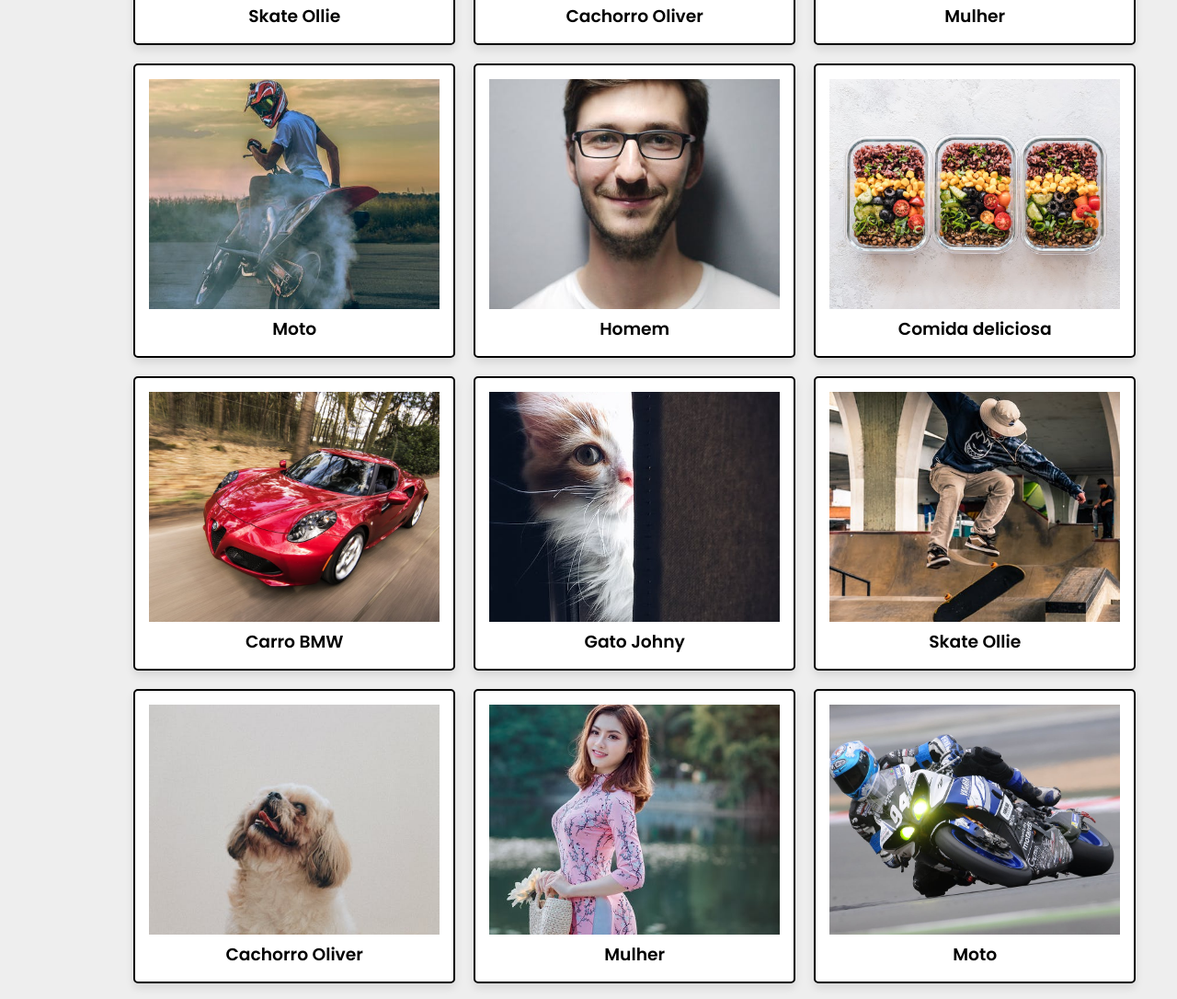
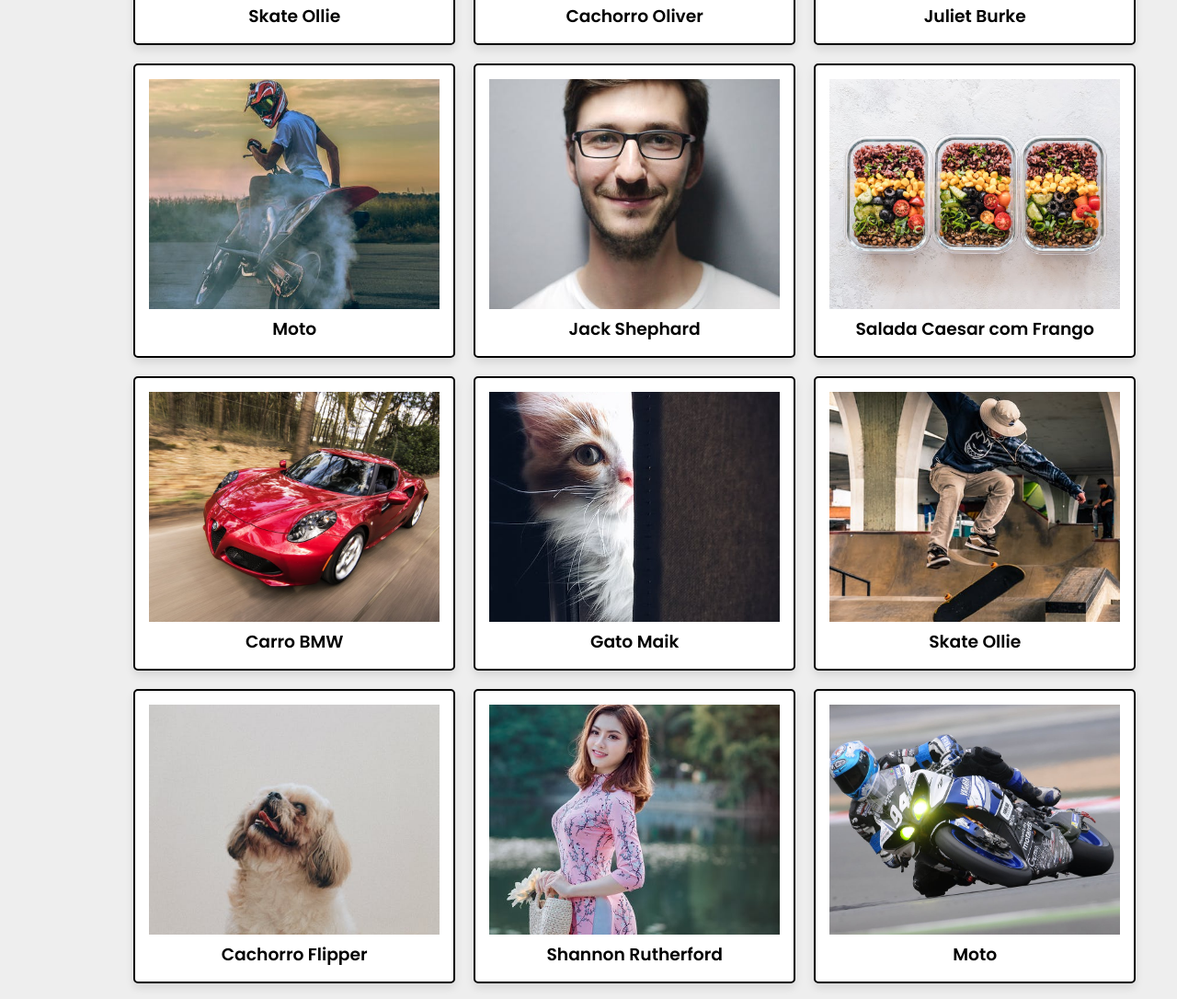
Before and after one commit to daniel-oliv3/galeria-de-fotos-search-website, a plain HTML site: page index.html in a window 1280 px wide. Shown: the part 796-1882 px from the top of the page at 92% size. Drawn offline with Linux system fonts and the light colour scheme.

Commit message:
Update index.html

```diff
--- a/index.html
+++ b/index.html
@@ -43,7 +43,7 @@
 
 		<div class="image" data-title="mulher">
 			<img src="img/mulher-01.jpeg" alt="">
-			<h3>Mulher</h3>
+			<h3>Juliet Burke</h3>
 		</div>
 
 		<div class="image" data-title="moto">
@@ -53,11 +53,11 @@
 
 		<div class="image" data-title="homem">
 			<img src="img/homem-01.jpeg" alt="">
-			<h3>Homem</h3>
+			<h3>Jack Shephard</h3>
 		</div>
 		<div class="image" data-title="comida">
 			<img src="img/food-02.jpeg" alt="">
-			<h3>Comida deliciosa</h3>
+			<h3>Salada Caesar com Frango</h3>
 		</div>
 
 		<div class="image" data-title="carro">
@@ -67,7 +67,7 @@
 
 		<div class="image" data-title="gato">
 			<img src="img/cat-02.jpeg" alt="">
-			<h3>Gato Johny</h3>
+			<h3>Gato Maik</h3>
 		</div>
 
 		<div class="image" data-title="skate">
@@ -77,12 +77,12 @@
 
 		<div class="image" data-title="cachorro">
 			<img src="img/dog-02.jpeg" alt="">
-			<h3>Cachorro Oliver</h3>
+			<h3>Cachorro Flipper</h3>
 		</div>
 
 		<div class="image" data-title="mulher">
 			<img src="img/mulher-02.jpeg" alt="">
-			<h3>Mulher</h3>
+			<h3>Shannon Rutherford</h3>
 		</div>
 
 		<div class="image" data-title="moto">
@@ -92,7 +92,7 @@
 
 		<div class="image" data-title="homem">
 			<img src="img/homem-02.jpeg" alt="">
-			<h3>Homem</h3>
+			<h3>James Ford</h3>
 		</div>
 		<div class="image" data-title="comida">
 			<img src="img/food-03.jpeg" alt="">
@@ -106,7 +106,7 @@
 
 		<div class="image" data-title="gato">
 			<img src="img/cat-03.jpeg" alt="">
-			<h3>Gato Johny</h3>
+			<h3>Gato Felix</h3>
 		</div>
 
 		<div class="image" data-title="skate">
@@ -116,12 +116,12 @@
 
 		<div class="image" data-title="cachorro">
 			<img src="img/dog-03.jpeg" alt="">
-			<h3>Cachorro Oliver</h3>
+			<h3>Cachorro Scuby</h3>
 		</div>
 
 		<div class="image" data-title="mulher">
 			<img src="img/mulher-03.jpeg" alt="">
-			<h3>Mulher</h3>
+			<h3>Claire Littleton</h3>
 		</div>
 
 		<div class="image" data-title="moto">
@@ -131,7 +131,7 @@
 
 		<div class="image" data-title="homem">
 			<img src="img/homem-03.jpeg" alt="">
-			<h3>Homem</h3>
+			<h3>John Locke</h3>
 		</div>
 		<div class="image" data-title="comida">
 			<img src="img/food-04.jpeg" alt="">
@@ -145,7 +145,7 @@
 
 		<div class="image" data-title="gato">
 			<img src="img/cat-04.jpeg" alt="">
-			<h3>Gato Johny</h3>
+			<h3>Gato Frank</h3>
 		</div>
 
 		<div class="image" data-title="skate">
@@ -155,12 +155,12 @@
 
 		<div class="image" data-title="cachorro">
 			<img src="img/dog-04.jpeg" alt="">
-			<h3>Cachorro Oliver</h3>
+			<h3>Cachorro Michael</h3>
 		</div>
 
 		<div class="image" data-title="mulher">
 			<img src="img/mulher-04.jpeg" alt="">
-			<h3>Mulher</h3>
+			<h3>Sun-Hwa Kwon</h3>
 		</div>
 
 		<div class="image" data-title="moto">
@@ -170,7 +170,7 @@
 
 		<div class="image" data-title="homem">
 			<img src="img/homem-04.jpeg" alt="">
-			<h3>Homem</h3>
+			<h3>Sayid Jarrah</h3>
 		</div>
 		<div class="image" data-title="comida">
 			<img src="img/food-05.jpeg" alt="">
@@ -184,7 +184,7 @@
 
 		<div class="image" data-title="gato">
 			<img src="img/cat-05.jpeg" alt="">
-			<h3>Gato Johny</h3>
+			<h3>Gato Skip</h3>
 		</div>
 
 		<div class="image" data-title="skate">
@@ -194,12 +194,12 @@
 
 		<div class="image" data-title="cachorro">
 			<img src="img/dog-05.jpeg" alt="">
-			<h3>Cachorro Oliver</h3>
+			<h3>Cachorro Dogão</h3>
 		</div>
 
 		<div class="image" data-title="mulher">
 			<img src="img/mulher-05.jpeg" alt="">
-			<h3>Mulher</h3>
+			<h3>Kate Austen</h3>
 		</div>
 
 		<div class="image" data-title="moto">
@@ -209,7 +209,7 @@
 
 		<div class="image" data-title="homem">
 			<img src="img/homem-05.jpeg" alt="">
-			<h3>Homem</h3>
+			<h3>Hugo "Hurley" Reyes</h3>
 		</div>
 		<div class="image" data-title="comida">
 			<img src="img/food-06.jpeg" alt="">
@@ -223,7 +223,7 @@
 
 		<div class="image" data-title="gato">
 			<img src="img/cat-06.jpeg" alt="">
-			<h3>Gato Johny</h3>
+			<h3>Gato Tod</h3>
 		</div>
 
 		<div class="image" data-title="skate">
@@ -233,12 +233,12 @@
 
 		<div class="image" data-title="cachorro">
 			<img src="img/dog-06.jpeg" alt="">
-			<h3>Cachorro Oliver</h3>
+			<h3>Cachorro Wolf</h3>
 		</div>
 
 		<div class="image" data-title="mulher">
 			<img src="img/mulher-06.jpeg" alt="">
-			<h3>Mulher</h3>
+			<h3>Ana Lucia Cortez</h3>
 		</div>
 
 		<div class="image" data-title="moto">
@@ -248,7 +248,7 @@
 
 		<div class="image" data-title="homem">
 			<img src="img/homem-06.jpeg" alt="">
-			<h3>Homem</h3>
+			<h3>Charlie Pace</h3>
 		</div>
 	</div>
 </div>
```
